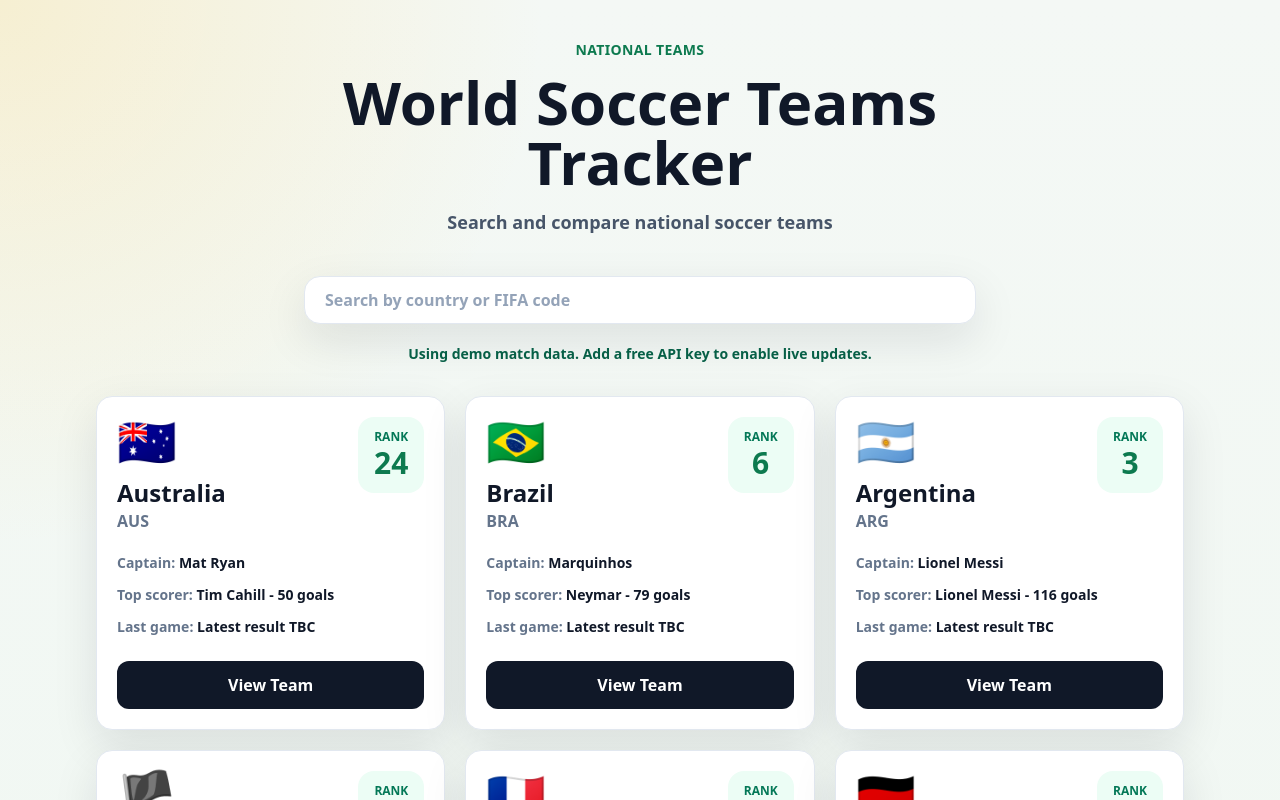
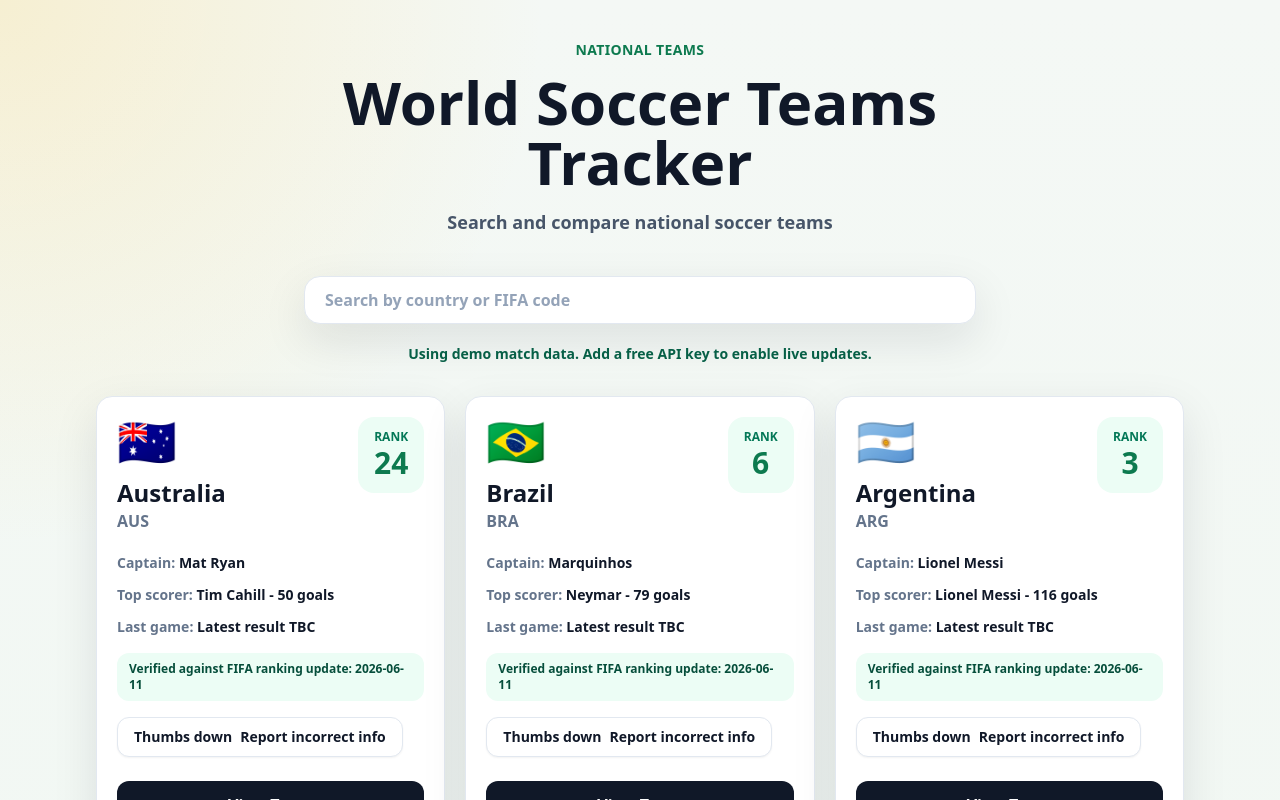
Before and after one commit to Neilcon11/world-soccer-teams-tracker, a Next.js app: page / in a window 1280 px wide. Shown: the top 800 px of the page. Built offline with nearby package versions, Linux system fonts and the light colour scheme.

Commit message:
Update TeamCard.tsx

```diff
--- a/src/components/TeamCard.tsx
+++ b/src/components/TeamCard.tsx
@@ -1,5 +1,6 @@
 import Link from "next/link";
 import type { TeamProfile } from "@/types/team";
+import { FeedbackButton } from "@/components/FeedbackButton";
 import { formatGoals, formatNullableNumber } from "@/lib/formatters";
 
 type TeamCardProps = {
@@ -25,6 +26,10 @@
         <p><span className="font-bold text-slate-500">Top scorer: </span><span className="font-bold text-night">{team.topGoalScorer.name} - {formatGoals(team.topGoalScorer.goals)}</span></p>
         <p><span className="font-bold text-slate-500">Last game: </span><span className="font-bold text-night">{team.lastMatchFallback.score}</span></p>
       </div>
+      <p className="mt-4 rounded-xl bg-emerald-50 px-3 py-2 text-xs font-bold text-emerald-900">
+        Verified against FIFA ranking update: {team.rankingUpdatedAt}
+      </p>
+      <FeedbackButton team={team} compact />
       <Link href={"/team/" + team.id} className="mt-6 inline-flex min-h-11 items-center justify-center rounded-xl bg-night px-4 py-3 text-center font-black text-white transition hover:bg-pitch">View Team</Link>
     </article>
   );
```
